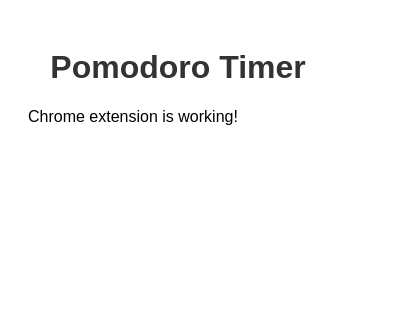
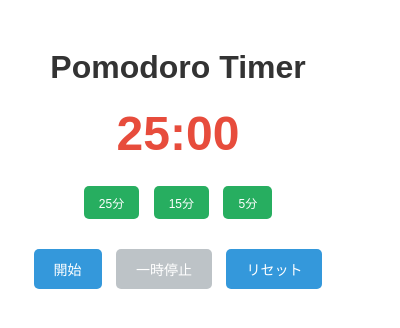
Before and after one commit to shimobayashi/pomobop, a browser extension: page popup.html in a window 400 px wide. Drawn offline with Linux system fonts and the light colour scheme.

Commit message:
Updating popup.html with timer UI elements including display, controls, and preset buttons

```diff
--- a/popup.html
+++ b/popup.html
@@ -7,16 +7,68 @@
       width: 300px;
       padding: 20px;
       font-family: Arial, sans-serif;
+      text-align: center;
     }
     h1 {
-      text-align: center;
       color: #333;
+      margin-bottom: 20px;
+    }
+    .timer-display {
+      font-size: 48px;
+      font-weight: bold;
+      color: #e74c3c;
+      margin: 20px 0;
+    }
+    .controls {
+      margin: 20px 0;
+    }
+    button {
+      background-color: #3498db;
+      color: white;
+      border: none;
+      padding: 10px 20px;
+      margin: 5px;
+      border-radius: 5px;
+      cursor: pointer;
+      font-size: 14px;
+    }
+    button:hover {
+      background-color: #2980b9;
+    }
+    button:disabled {
+      background-color: #bdc3c7;
+      cursor: not-allowed;
+    }
+    .preset-buttons {
+      margin: 15px 0;
+    }
+    .preset-buttons button {
+      background-color: #27ae60;
+      font-size: 12px;
+      padding: 8px 15px;
+    }
+    .preset-buttons button:hover {
+      background-color: #229954;
     }
   </style>
 </head>
 <body>
   <h1>Pomodoro Timer</h1>
-  <p>Chrome extension is working!</p>
+
+  <div class="timer-display" id="timerDisplay">25:00</div>
+
+  <div class="preset-buttons">
+    <button id="preset25">25分</button>
+    <button id="preset15">15分</button>
+    <button id="preset5">5分</button>
+  </div>
+
+  <div class="controls">
+    <button id="startBtn">開始</button>
+    <button id="pauseBtn" disabled>一時停止</button>
+    <button id="resetBtn">リセット</button>
+  </div>
+
   <script src="popup.js"></script>
 </body>
 </html>
```
